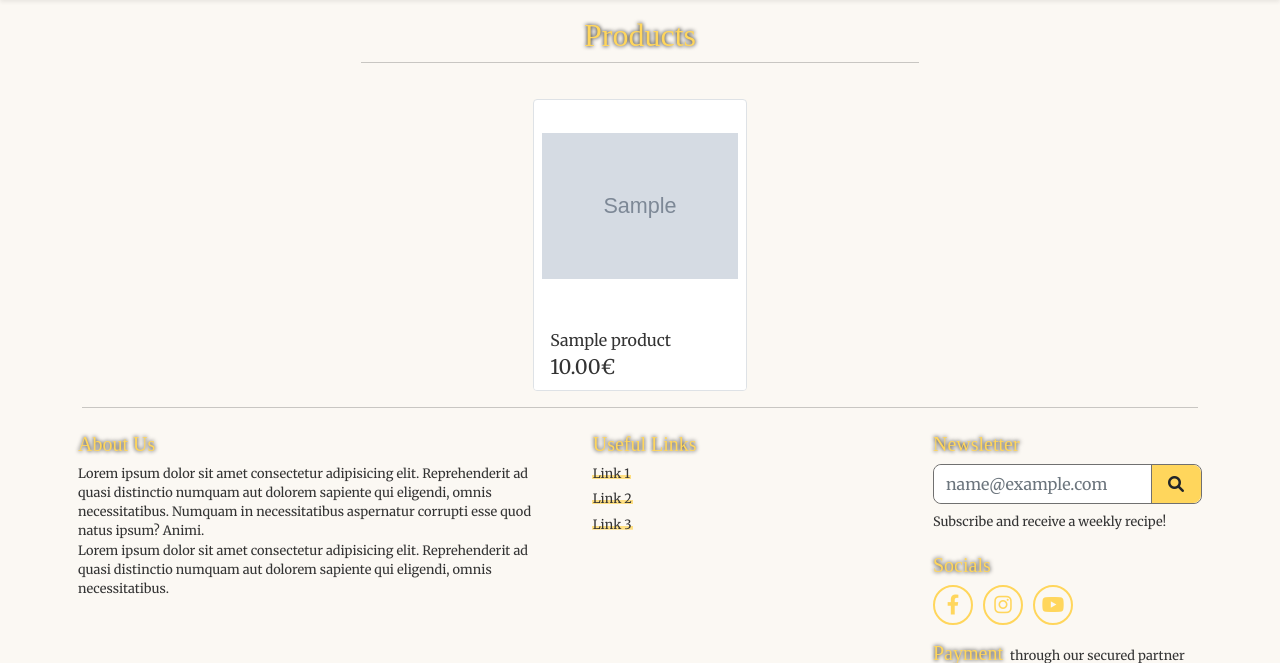
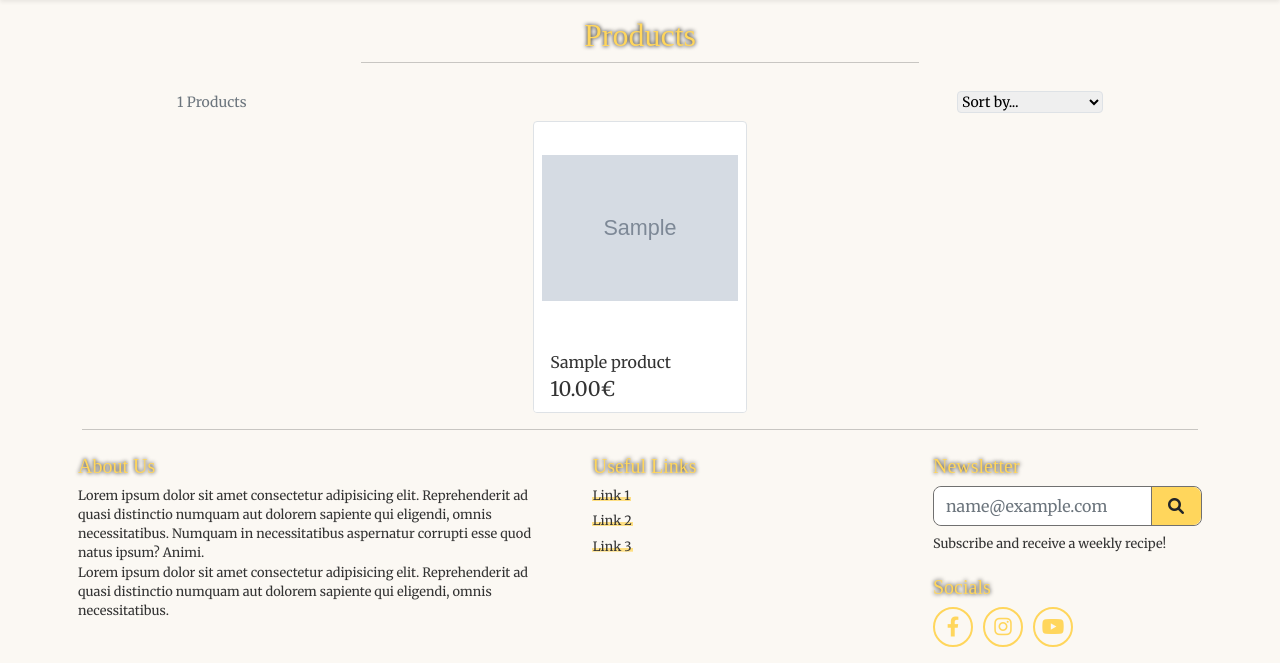
Before and after one commit to LuciusVH/the_pastry_box, a Django app: page /products/ in a window 1280 px wide. Shown: the part 103-766 px from the top of the page. Run offline with Django 4.2, Linux system fonts and the light colour scheme; tables that the repository leaves empty hold one stand-in row (values such as "Sample post"); grey boxes marked "Sample" are stand-in pictures; some web fonts are replaced.

Commit message:
added sorting & products count to product page

```diff
--- a/products/templates/products/products.html
+++ b/products/templates/products/products.html
@@ -14,9 +14,39 @@
 
     </div>
   </div>
-  <div class="row">
-    <div class="product-container col-10 offset-1">
-      <div class="row mt-1 mb-2"></div>
+  <div class="row justify-content-center">
+    <div class="product-container col-10">
+      <div class="row mt-1 mb-2 align-items-center">
+        <div class="col-12 col-md-6 my-auto order-md-last d-flex justify-content-center justify-content-md-end">
+          <div class="sort-select-wrapper">
+            <select id="sort-selector"
+              class="custom-select custom-select-sm rounded border border-{% if current_sorting != 'None_None' %}info{% else %}black{% endif %}">
+              <option value="reset" {% if current_sorting == 'None_None' %}selected{% endif %}>Sort by...</option>
+              <option value="price_asc" {% if current_sorting == 'price_asc' %}selected{% endif %}>Price (low to high)
+              </option>
+              <option value="price_desc" {% if current_sorting == 'price_desc' %}selected{% endif %}>Price (high to low)
+              </option>
+              <option value="brand_asc" {% if current_sorting == 'brand_asc' %}selected{% endif %}>Brand (A-Z)</option>
+              <option value="brand_desc" {% if current_sorting == 'brand_desc' %}selected{% endif %}>Brand (Z-A)
+              </option>
+              <option value="name_asc" {% if current_sorting == 'name_asc' %}selected{% endif %}>Name (A-Z)</option>
+              <option value="name_desc" {% if current_sorting == 'name_desc' %}selected{% endif %}>Name (Z-A)</option>
+              <option value="category_asc" {% if current_sorting == 'category_asc' %}selected{% endif %}>Category (A-Z)
+              </option>
+              <option value="category_desc" {% if current_sorting == 'category_desc' %}selected{% endif %}>Category
+                (Z-A)</option>
+            </select>
+          </div>
+        </div>
+        <div class="col-12 col-md-6 order-md-first">
+          <p class="text-muted mt-3 mt-md-0 text-center text-md-start">
+            {% if search_term or current_categories or current_sorting != 'None_None' %}
+            <span class="small"><a href="{% url 'products' %}">All Products</a> | </span>
+            {% endif %}
+            {{ products|length }} Products{% if search_term %} found for <strong>"{{ search_term }}"</strong>{% endif %}
+          </p>
+        </div>
+      </div>
       <div class="row justify-content-center">
         {% for product in products %}
         <div class="col-sm-6 col-md-6 col-lg-4 col-xl-3">
```
